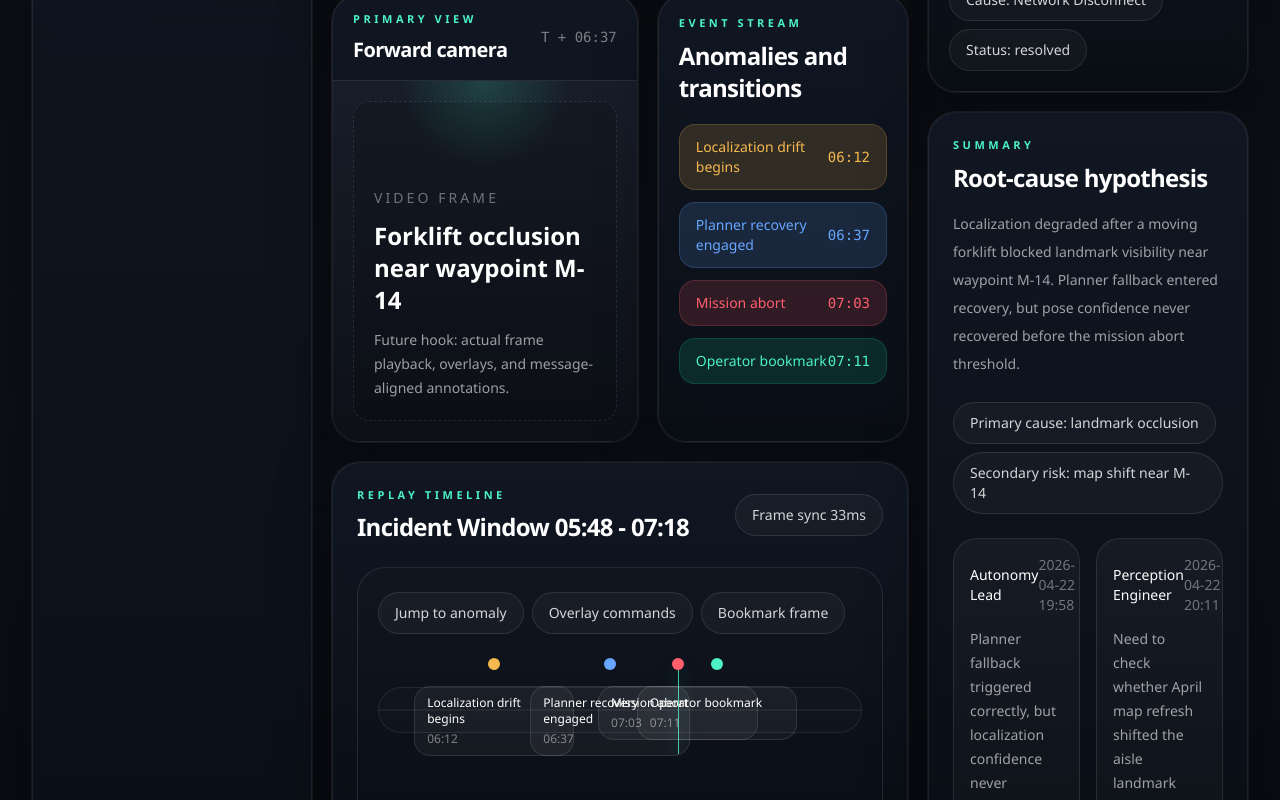
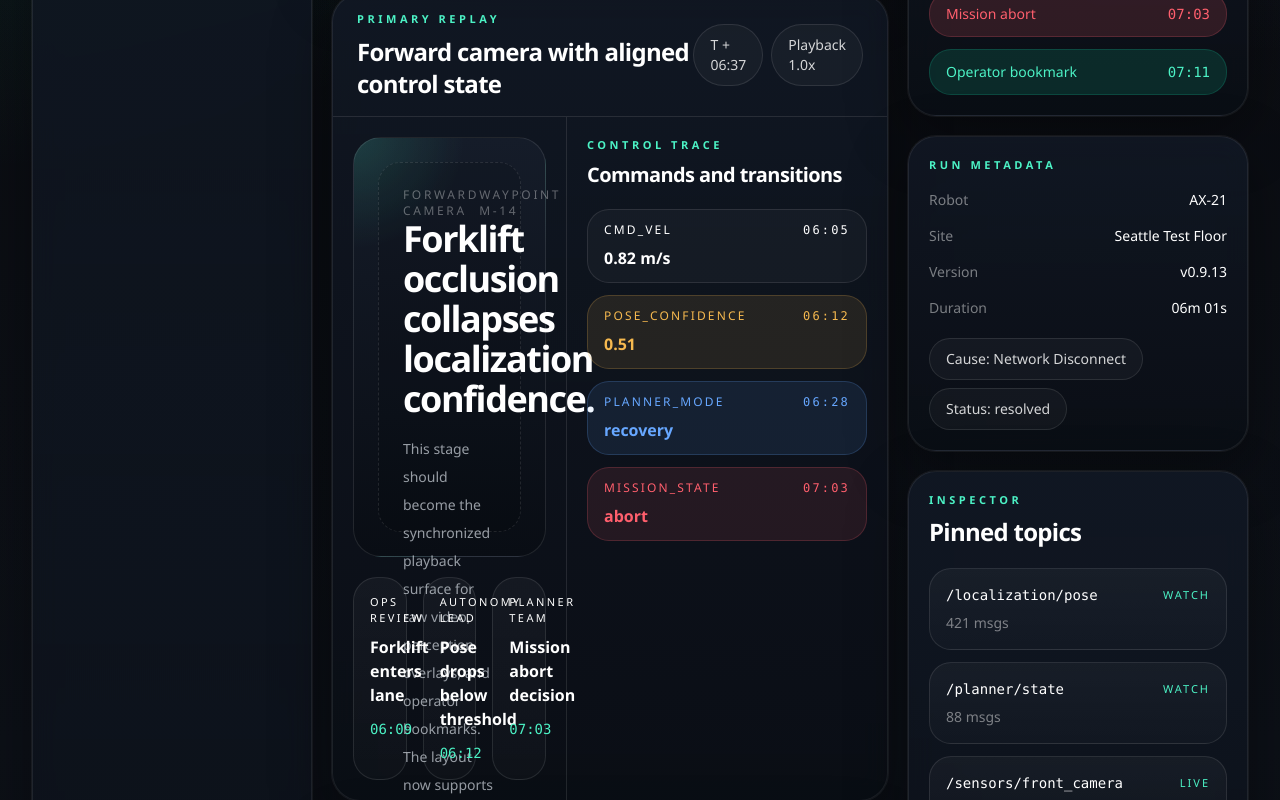
Before and after one commit to ypratap11/traceaxis, a Next.js app: page /app/incidents/inc_0421_network in a window 1280 px wide. Shown: the part 560-1360 px from the top of the page. Built offline with nearby package versions, Linux system fonts and the light colour scheme.

Commit message:
Elevate replay workspace UI

```diff
--- a/app/app/incidents/[incidentId]/page.tsx
+++ b/app/app/incidents/[incidentId]/page.tsx
@@ -2,8 +2,10 @@ import Link from "next/link";
 import { notFound } from "next/navigation";
 import { AppShell } from "@/components/app-shell";
 import { IncidentSummaryCard } from "@/components/incident-summary";
+import { ReplayStage } from "@/components/replay-stage";
 import { TelemetryChart } from "@/components/telemetry-chart";
 import { TimelineCard } from "@/components/timeline-card";
+import { TopicInspector } from "@/components/topic-inspector";
 import { eventMarkers } from "@/lib/data";
 import { getIncident } from "@/lib/store";
 
@@ -40,7 +42,7 @@ export default async function IncidentDetailPage({
         </div>
       }
     >
-      <div className="grid gap-5 xl:grid-cols-[minmax(0,1fr)_320px]">
+      <div className="grid gap-5 xl:grid-cols-[minmax(0,1fr)_340px]">
         <div className="space-y-5">
           <div className="panel p-5">
             <div className="grid gap-4 md:grid-cols-4">
@@ -62,29 +64,11 @@ export default async function IncidentDetailPage({
               </div>
             </div>
           </div>
-          <div className="grid gap-5 lg:grid-cols-[1.1fr_0.9fr]">
-            <div className="panel overflow-hidden">
-              <div className="flex items-center justify-between border-b border-white/10 px-5 py-4">
-                <div>
-                  <div className="eyebrow">Primary View</div>
-                  <h2 className="mt-2 text-xl font-semibold">Forward camera</h2>
+          <ReplayStage />
+          <TimelineCard />
+          <TelemetryChart />
         </div>
-                <div className="font-mono text-sm text-white/45">T + 06:37</div>
-              </div>
-              <div className="h-[360px] bg-[radial-gradient(circle_at_top,rgba(76,242,197,0.18),transparent_22%),linear-gradient(180deg,#171d29_0%,#0d1017_100%)] p-5">
-                <div className="flex h-full items-end rounded-2xl border border-dashed border-white/10 bg-black/10 p-5">
-                  <div>
-                    <div className="text-sm uppercase tracking-[0.22em] text-white/40">Video Frame</div>
-                    <div className="mt-3 text-2xl font-semibold text-white">
-                      Forklift occlusion near waypoint M-14
-                    </div>
-                    <div className="mt-3 max-w-md text-sm leading-6 text-white/60">
-                      Future hook: actual frame playback, overlays, and message-aligned annotations.
-                    </div>
-                  </div>
-                </div>
-              </div>
-            </div>
+        <div className="space-y-5">
           <div className="panel p-5">
             <div className="eyebrow">Event Stream</div>
             <h2 className="mt-2 text-2xl font-semibold text-white">Anomalies and transitions</h2>
@@ -100,7 +84,7 @@ export default async function IncidentDetailPage({
                 return (
                   <div
                     key={marker.id}
-                      className={`rounded-2xl border px-4 py-3 ${toneClass[marker.tone]}`}
+                    className={`rounded-[22px] border px-4 py-3 ${toneClass[marker.tone]}`}
                   >
                     <div className="flex items-center justify-between text-sm">
                       <span className="font-medium">{marker.label}</span>
@@ -111,11 +95,6 @@ export default async function IncidentDetailPage({
               })}
             </div>
           </div>
-          </div>
-          <TimelineCard />
-          <TelemetryChart />
-        </div>
-        <div className="space-y-5">
           <div className="panel p-5">
             <div className="eyebrow">Run Metadata</div>
             <div className="mt-4 space-y-4 text-sm">
@@ -141,6 +120,7 @@ export default async function IncidentDetailPage({
               <div className="control-chip">Status: {incident.status}</div>
             </div>
           </div>
+          <TopicInspector />
           <IncidentSummaryCard />
         </div>
       </div>
--- /dev/null
+++ b/components/replay-stage.tsx
@@ -0,0 +1,83 @@
+import { commandTrace, replayBookmarks } from "@/lib/data";
+
+export function ReplayStage() {
+  return (
+    <div className="panel overflow-hidden">
+      <div className="flex items-center justify-between border-b border-white/10 px-6 py-4">
+        <div>
+          <div className="eyebrow">Primary Replay</div>
+          <h2 className="mt-2 text-2xl font-semibold text-white">Forward camera with aligned control state</h2>
+        </div>
+        <div className="flex gap-2">
+          <div className="control-chip">T + 06:37</div>
+          <div className="control-chip">Playback 1.0x</div>
+        </div>
+      </div>
+      <div className="grid gap-0 xl:grid-cols-[minmax(0,1fr)_320px]">
+        <div className="border-b border-white/10 p-5 xl:border-b-0 xl:border-r">
+          <div className="h-[420px] rounded-[28px] border border-white/10 bg-[radial-gradient(circle_at_top_left,rgba(76,242,197,0.16),transparent_24%),linear-gradient(180deg,#151c29_0%,#090d14_100%)] p-6">
+            <div className="flex h-full flex-col justify-between rounded-[22px] border border-dashed border-white/10 bg-black/10 p-6">
+              <div className="flex items-center justify-between text-xs uppercase tracking-[0.22em] text-white/35">
+                <span>Forward camera</span>
+                <span>Waypoint M-14</span>
+              </div>
+              <div className="max-w-xl">
+                <div className="text-4xl font-semibold tracking-[-0.04em] text-white">
+                  Forklift occlusion collapses localization confidence.
+                </div>
+                <p className="mt-4 text-sm leading-7 text-white/58">
+                  This stage should become the synchronized playback surface for raw video, perception
+                  overlays, and operator bookmarks. The layout now supports a serious replay product
+                  instead of a generic media box.
+                </p>
+              </div>
+              <div className="flex flex-wrap gap-2">
+                <div className="control-chip">Overlay: localization drift</div>
+                <div className="control-chip">Overlay: obstacle track</div>
+                <div className="control-chip">Jump: planner recovery</div>
+              </div>
+            </div>
+          </div>
+          <div className="mt-5 grid gap-4 md:grid-cols-3">
+            {replayBookmarks.map((bookmark) => (
+              <div
+                key={bookmark.time}
+                className="rounded-[24px] border border-white/10 bg-[linear-gradient(180deg,rgba(255,255,255,0.04),rgba(255,255,255,0.02))] p-4"
+              >
+                <div className="text-[11px] uppercase tracking-[0.22em] text-white/36">{bookmark.owner}</div>
+                <div className="mt-2 text-base font-semibold text-white">{bookmark.title}</div>
+                <div className="mt-3 font-mono text-sm text-accent-400">{bookmark.time}</div>
+              </div>
+            ))}
+          </div>
+        </div>
+        <div className="p-5">
+          <div className="eyebrow">Control Trace</div>
+          <h3 className="mt-2 text-xl font-semibold text-white">Commands and transitions</h3>
+          <div className="mt-5 space-y-3">
+            {commandTrace.map((item) => {
+              const toneClass =
+                item.tone === "danger"
+                  ? "border-danger/20 bg-danger/10 text-danger"
+                  : item.tone === "warning"
+                    ? "border-warning/20 bg-warning/10 text-warning"
+                    : item.tone === "info"
+                      ? "border-info/20 bg-info/10 text-info"
+                      : "border-white/10 bg-white/[0.03] text-white/78";
+
+              return (
+                <div key={`${item.time}_${item.label}`} className={`rounded-[22px] border px-4 py-3 ${toneClass}`}>
+                  <div className="flex items-center justify-between text-xs uppercase tracking-[0.18em]">
+                    <span>{item.label}</span>
+                    <span className="font-mono">{item.time}</span>
+                  </div>
+                  <div className="mt-2 text-base font-semibold">{item.value}</div>
+                </div>
+              );
+            })}
+          </div>
+        </div>
+      </div>
+    </div>
+  );
+}
--- /dev/null
+++ b/components/topic-inspector.tsx
@@ -0,0 +1,31 @@
+import { inspectorTopics } from "@/lib/data";
+
+export function TopicInspector() {
+  return (
+    <div className="panel p-5">
+      <div className="eyebrow">Inspector</div>
+      <h2 className="mt-2 text-2xl font-semibold text-white">Pinned topics</h2>
+      <div className="mt-5 space-y-3">
+        {inspectorTopics.map((topic) => (
+          <div
+            key={topic.name}
+            className="rounded-[22px] border border-white/10 bg-[linear-gradient(180deg,rgba(255,255,255,0.04),rgba(255,255,255,0.02))] px-4 py-4"
+          >
+            <div className="flex items-center justify-between gap-4">
+              <div className="font-mono text-sm text-white">{topic.name}</div>
+              <div className="text-[11px] uppercase tracking-[0.18em] text-accent-400">{topic.state}</div>
+            </div>
+            <div className="mt-2 text-sm text-white/45">{topic.detail}</div>
+          </div>
+        ))}
+      </div>
+      <div className="mt-5 rounded-[24px] border border-white/10 bg-white/[0.03] p-4">
+        <div className="text-[11px] uppercase tracking-[0.22em] text-white/36">Next hook</div>
+        <p className="mt-3 text-sm leading-6 text-white/58">
+          This rail should become the place for raw topic payload previews, message diffs, and quick
+          pinning during investigation.
+        </p>
+      </div>
+    </div>
+  );
+}
--- a/lib/data.ts
+++ b/lib/data.ts
@@ -112,3 +112,23 @@ export const incidentNotes: Note[] = [
       "Need to check whether April map refresh shifted the aisle landmark geometry near waypoint M-14."
   }
 ];
+
+export const commandTrace = [
+  { time: "06:05", label: "cmd_vel", value: "0.82 m/s", tone: "normal" },
+  { time: "06:12", label: "pose_confidence", value: "0.51", tone: "warning" },
+  { time: "06:28", label: "planner_mode", value: "recovery", tone: "info" },
+  { time: "07:03", label: "mission_state", value: "abort", tone: "danger" }
+];
+
+export const inspectorTopics = [
+  { name: "/localization/pose", detail: "421 msgs", state: "watch" },
+  { name: "/planner/state", detail: "88 msgs", state: "watch" },
+  { name: "/sensors/front_camera", detail: "video synced", state: "live" },
+  { name: "/control/cmd_vel", detail: "127 msgs", state: "watch" }
+];
+
+export const replayBookmarks = [
+  { title: "Forklift enters lane", time: "06:09", owner: "Ops Review" },
+  { title: "Pose drops below threshold", time: "06:12", owner: "Autonomy Lead" },
+  { title: "Mission abort decision", time: "07:03", owner: "Planner Team" }
+];
```
Lines whose indentation alone changed are shown as unchanged.
